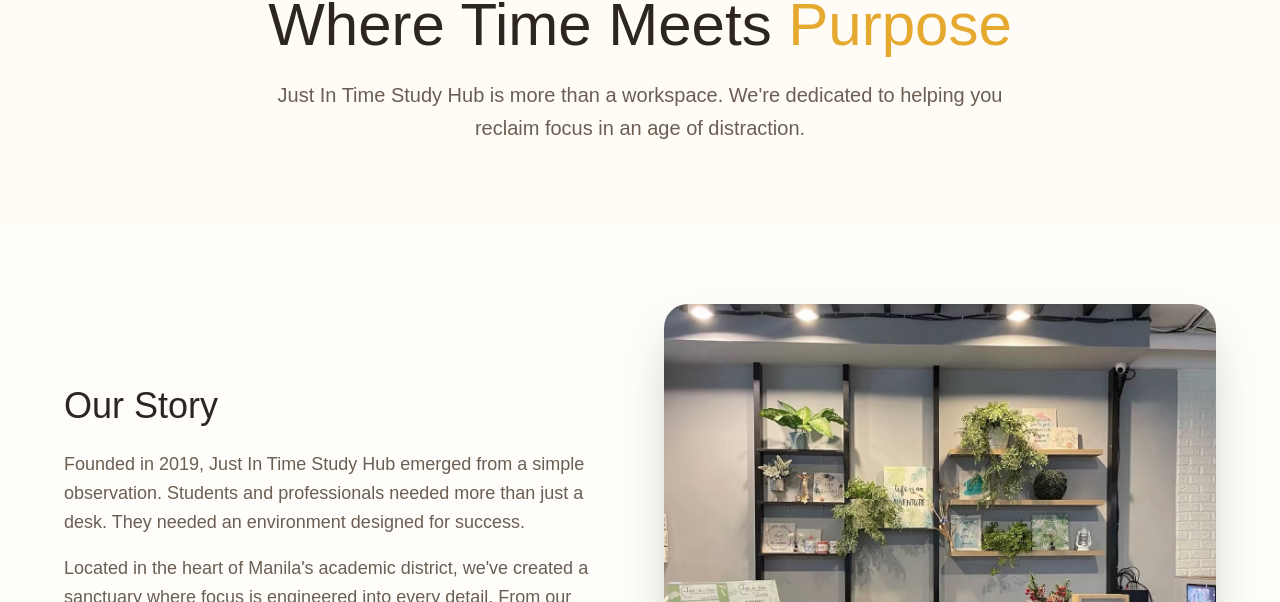
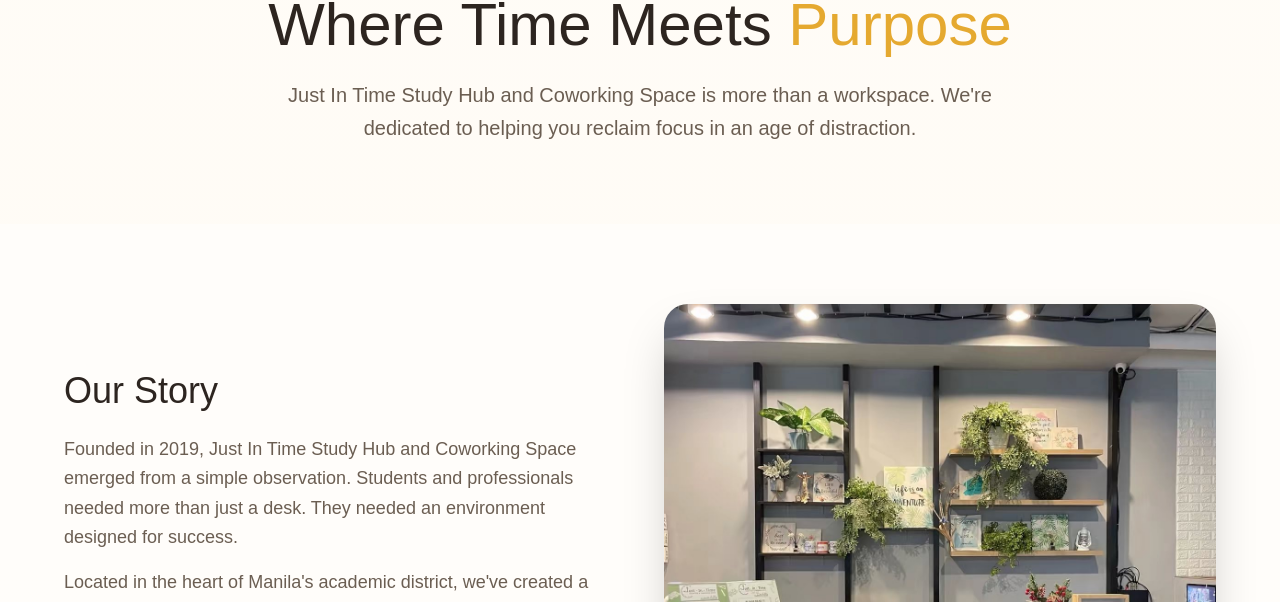
Before and after one commit to melio0504/just-in-time-study-hub-and-coworking-space, a Next.js app in the folder frontend/: page /about in a window 1280 px wide. Shown: the part 302-904 px from the top of the page. Built offline with nearby package versions, Linux system fonts and the light colour scheme; no server answers; the database is empty.

Commit message:
fix(about): update about us page

```diff
--- a/frontend/app/(client)/about/page.tsx
+++ b/frontend/app/(client)/about/page.tsx
@@ -41,7 +41,7 @@ export default function About() {
               Where Time Meets <span className="text-[#e5a930]">Purpose</span>
             </h1>
             <p className="text-xl text-[#6b5e52] leading-relaxed max-w-3xl mx-auto">
-              Just In Time Study Hub is more than a workspace. We&apos;re dedicated to helping you
+              Just In Time Study Hub and Coworking Space is more than a workspace. We&apos;re dedicated to helping you
               reclaim focus in an age of distraction.
             </p>
           </motion.div>
@@ -61,7 +61,7 @@ export default function About() {
               <h2 className="text-5xl md:text-4xl mb-6 text-[#2d2520]">Our Story</h2>
               <div className="space-y-4 text-lg md:text-lg text-[#6b5e52] leading-relaxed">
                 <p>
-                  Founded in 2019, Just In Time Study Hub emerged from a simple observation.
+                  Founded in 2019, Just In Time Study Hub and Coworking Space emerged from a simple observation.
                   Students and professionals needed more than just a desk. They needed an
                   environment designed for success.
                 </p>
```
